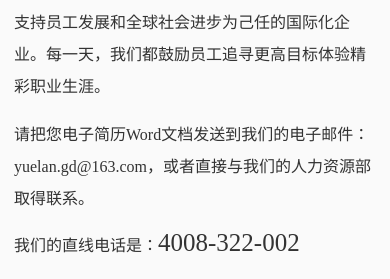
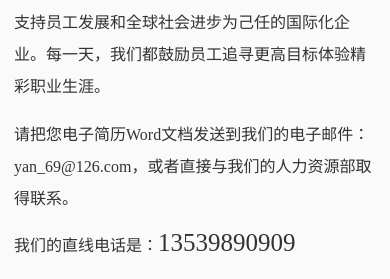
Before and after one commit to Caoo/Caoo.github.io, a website: page job.html in a window 390 px wide. Shown: the part 883-1162 px from the top of the page. Drawn offline with Linux system fonts and the light colour scheme.

Commit message:
change phonenum

```diff
--- a/job.html
+++ b/job.html
@@ -67,8 +67,8 @@
     <h4 class="text-danger"><strong>携手共创未来</strong></h4>
     <p>把握绝佳机遇，加盟活力无限，尽职负责，以全力支持员工发展和全球社会进步为己任的国际化企业。每一天，我们都鼓励员工追寻更高目标体验精彩职业生涯。</p>
 
-    <p class="margin-top-1em">请把您电子简历Word文档发送到我们的电子邮件：yuelan.gd@163.com，或者直接与我们的人力资源部取得联系。</p>
-    <p>我们的直线电话是：<strong class="lead big" >4008-322-002</strong></p>
+    <p class="margin-top-1em">请把您电子简历Word文档发送到我们的电子邮件：yan_69@126.com，或者直接与我们的人力资源部取得联系。</p>
+    <p>我们的直线电话是：<strong class="lead big" >13539890909 </strong></p>
 
     <h3 class="text-danger">以上职位招聘长期有效,有经验者有限,请联系面谈,待遇优!</h3>
 </div>
```
